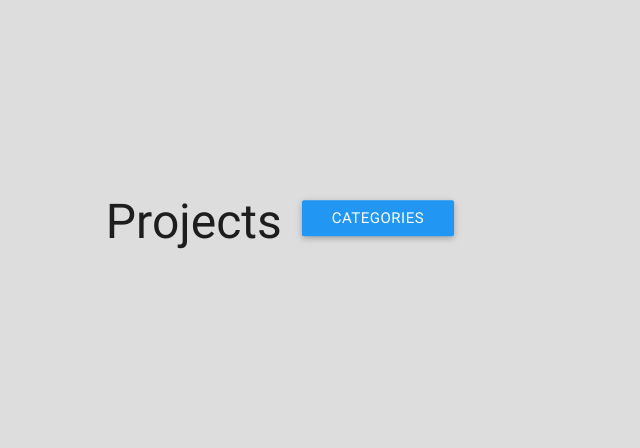
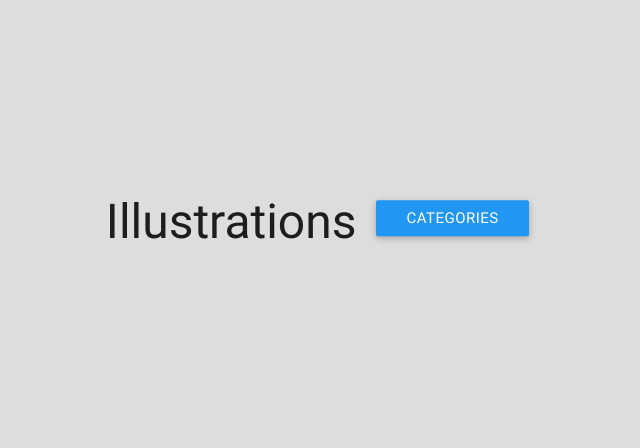
Before and after one commit to ecuatox/scienceshaped, a Django app: template scienceshaped/templates/index.html in a window 1280 px wide. Shown: the part 161-609 px from the top of the page, without its empty margins (410-1050 px from the left). Run offline with Django 3.2, Linux system fonts and the light colour scheme; the template is opened without the code that fills it, so the values that code supplies are empty.

Commit message:
Rename projects to illustrations

```diff
--- a/projects/templates/illustrations.html
+++ b/projects/templates/illustrations.html
@@ -8,7 +8,7 @@
 
 <section id="illustrations">
   <div id="illustrationsTop">
-    <h1>Projects</h1>
+    <h1>Illustrations</h1>
 
     <div id="categoriesButtonDiv">
       <a id="categoriesButton" class='dropdown-button btn blue' data-beloworigin="true" data-activates='categories'>Categories</a>
```
